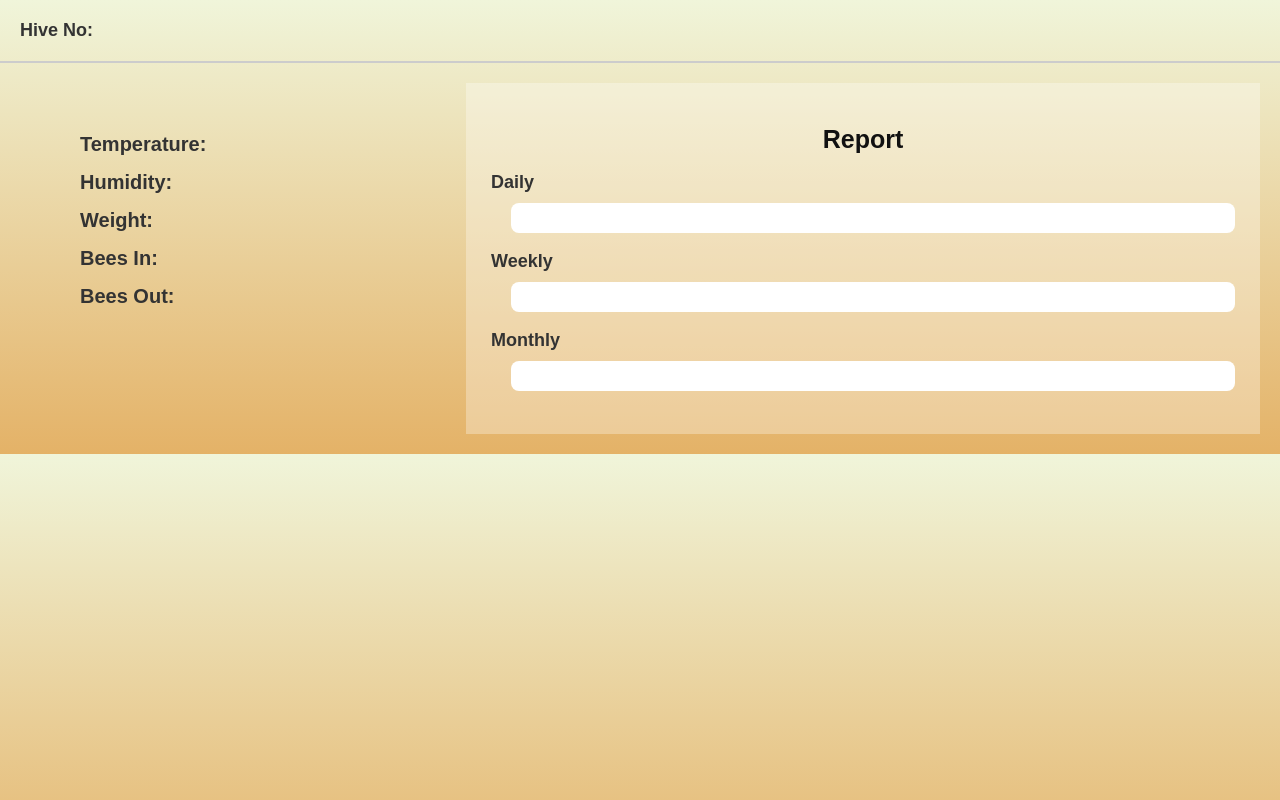
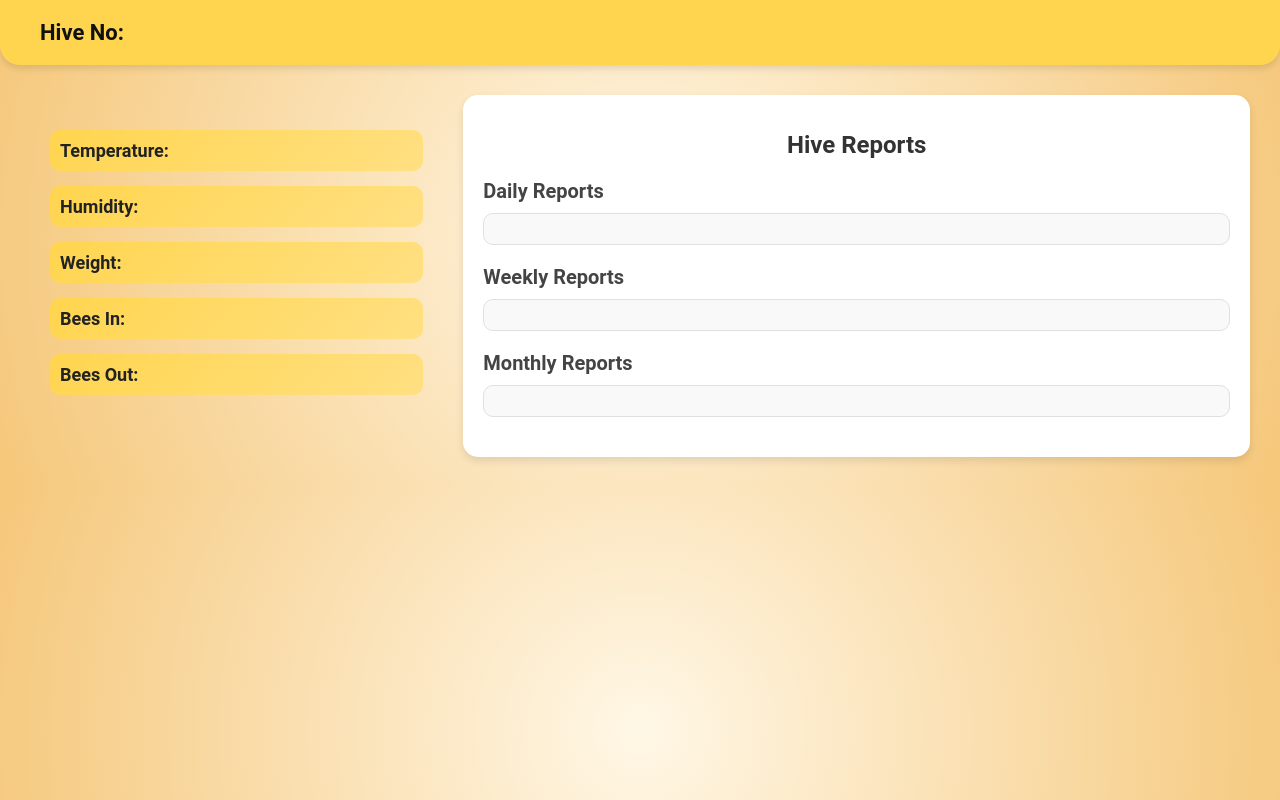
Before and after one commit to Dililakshika/new_Bee_web, a website: page views/hive-report-next.html in a window 1280 px wide. Drawn offline with Linux system fonts and the light colour scheme; no server answers.

Commit message:
make style changes

```diff
--- a/views/hive-report-next.html
+++ b/views/hive-report-next.html
@@ -8,8 +8,8 @@
   <style>
     /* General styles */
     body {
-      font-family: 'Arial', sans-serif;
-      background: linear-gradient(to bottom, #f0f5da, #e4b267);
+      font-family: 'Roboto', sans-serif;
+      background: radial-gradient(circle, #fff7e6, #f5c77a);
       color: #333;
       margin: 0;
       padding: 0;
@@ -17,14 +17,18 @@
 
     /* Header styles */
     .header {
-      padding: 20px;
+      background-color: #ffd54f;
+      color: #111;
+      padding: 20px 40px;
+      box-shadow: 0px 4px 6px rgba(0, 0, 0, 0.1);
       display: flex;
       justify-content: space-between;
       align-items: center;
+      border-radius: 0 0 20px 20px;
     }
 
     .header h2 {
-      font-size: 18px;
+      font-size: 22px;
       margin: 0;
     }
 
@@ -35,83 +39,101 @@
     }
 
     .status span {
-      margin-left: 8px;
       font-weight: bold;
     }
 
     .status .circle {
-      width: 12px;
-      height: 12px;
+      width: 14px;
+      height: 14px;
       border-radius: 50%;
-      margin-right: 8px;
+      margin-right: 10px;
     }
 
     .status .active {
-      background-color: green;
+      background-color: #4caf50;
     }
 
     .status .inactive {
-      background-color: red;
-    }
-
-    hr {
-      border: none;
-      height: 2px;
-      background: #ccc;
-      margin: 0;
+      background-color: #e57373;
     }
 
     /* Main layout */
     .main-content {
       display: flex;
       justify-content: space-between;
-      padding: 20px;
+      padding: 30px;
+      gap: 20px;
     }
 
     /* Left side: Metrics */
     .metrics-section {
-      width: 20%;
-      padding: 10px;
-      margin-left: 50px;
-      margin-top: 40px;
+      flex: 1;
+      padding: 20px;
+
+    }
+
+    .metrics-section h3 {
+      text-align: center;
+      font-size: 20px;
+      margin-bottom: 15px;
+      color: #555;
     }
 
     .metric-item {
-      margin-bottom: 15px;
-      font-size: 20px;
+      display: flex;
+      justify-content: space-between;
+      font-size: 18px;
+      margin: 15px 0;
+      padding: 10px;
+      border-radius: 10px;
+      background: linear-gradient(135deg, #ffd54f, #ffe082);
+      color: #222;
       font-weight: bold;
     }
 
-    .metric-item span {
-      font-weight: normal;
+    /* Right side: Report Section */
+    .report-section {
+      flex: 2;
+      background-color: #fff;
+      border-radius: 15px;
+      padding: 20px;
+      box-shadow: 0px 4px 8px rgba(0, 0, 0, 0.1);
+    }
+
+    .report-section h1 {
+      font-size: 24px;
+      text-align: center;
+      margin-bottom: 20px;
+      color: #333;
+    }
+
+    .report-category {
+      margin-bottom: 20px;
+    }
+
+    .report-category h3 {
+      font-size: 20px;
+      margin-bottom: 10px;
+      color: #444;
+    }
+
+    .report-box {
+      background: #f9f9f9;
+      border: 1px solid #e0e0e0;
+      border-radius: 10px;
+      padding: 15px;
+      margin-bottom: 10px;
+    }
+
+    .report-box p {
+      margin: 5px 0;
+      font-size: 16px;
       color: #555;
     }
 
-    /* Right side: Report content */
-    .report-section {
-      width: 60%;
-      background: rgba(255, 255, 255, 0.3);
-      padding: 25px;
-    }
-    .report-section h1 {
-      font-size: 25px;
-      color: #111111;
-      margin-bottom: 6px;
-      text-align: center;
-    }
-
-    .report-section h3 {
-      font-size: 18px;
-      color: #333;
-      margin-bottom: 10px;
-    }
-
-    .report-box {
-      padding: 15px;
-      background-color: #fff;
-      border-radius: 8px;
-      margin-bottom: 18px;
-      margin-left: 20px;
+    .report-box span {
+      font-size: 14px;
+      color: #999;
     }
 
     @media (max-width: 768px) {
@@ -126,7 +148,6 @@
     }
   </style>
 </head>
-
 <body>
   <!-- Header Section -->
   <div class="header">
@@ -137,12 +158,12 @@
       <span id="status"></span>
     </div>
   </div>
-  <hr />
 
   <!-- Main Content -->
   <div class="main-content">
     <!-- Left Side: Metrics -->
     <div class="metrics-section">
+
       <div class="metric-item">
         Temperature: <span id="temperature"></span>
       </div>
@@ -162,14 +183,20 @@
 
     <!-- Right Side: Report Section -->
     <div class="report-section">
-    <h1> Report</h1>
-      <h3>Daily</h3>
+      <h1>Hive Reports</h1>
+
+      <div class="report-category">
+        <h3>Daily Reports</h3>
         <div id="dailyReport" class="report-box"></div>
+      </div>
 
-      <h3>Weekly </h3>
+      <div class="report-category">
+        <h3>Weekly Reports</h3>
         <div id="weeklyReport" class="report-box"></div>
+      </div>
 
-      <h3>Monthly </h3>
+      <div class="report-category">
+        <h3>Monthly Reports</h3>
         <div id="monthlyReport" class="report-box"></div>
       </div>
     </div>
@@ -201,8 +228,29 @@
       .then(reports => {
         reports.forEach(report => {
           const reportContainer = document.getElementById(`${report.task_type}Report`);
-            const reportContent = document.createElement('p');
-            reportContent.textContent = report.report_content;
+
+          // Create a container for each report
+          const reportContent = document.createElement('div');
+          reportContent.style.marginBottom = '15px';
+
+          // Format the date to YYYY-MM-DD
+          const reportDate = document.createElement('p');
+          const formattedDate = new Date(report.report_date).toISOString().split('T')[0];
+          reportDate.textContent = formattedDate;
+          reportDate.style.fontWeight = 'bold';
+          reportDate.style.color = '#333';
+
+          // Add the report content
+          const reportDetails = document.createElement('p');
+          reportDetails.textContent = report.report_content;
+          reportDetails.style.marginTop = '5px';
+          reportDetails.style.color = '#555';
+
+          // Append the date and content to the report container
+          reportContent.appendChild(reportDate);
+          reportContent.appendChild(reportDetails);
+
+          // Append the report container to the appropriate section
           reportContainer.appendChild(reportContent);
         });
       })
```
Also changed, not shown: app.js (+4 -4 lines), views/maintanace.html (+21 -21 lines), views/viewReport.html (+6 -1 lines). Lines whose indentation alone changed are shown as unchanged.
